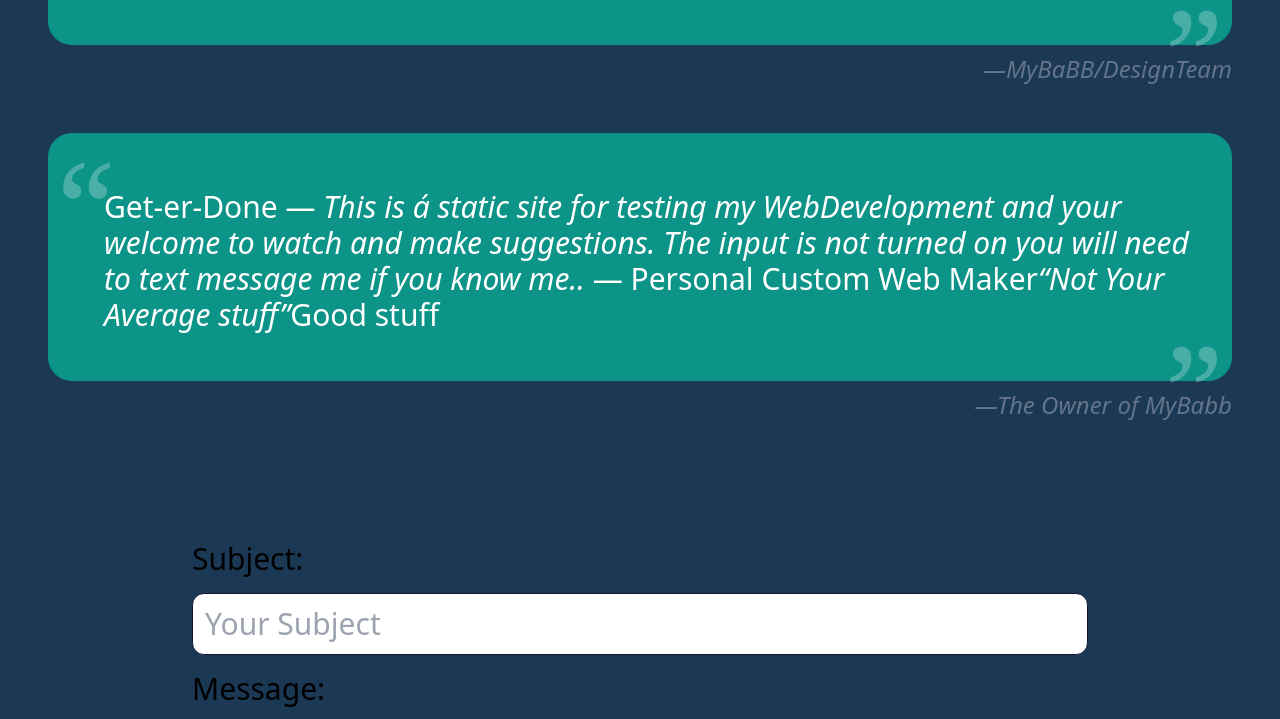
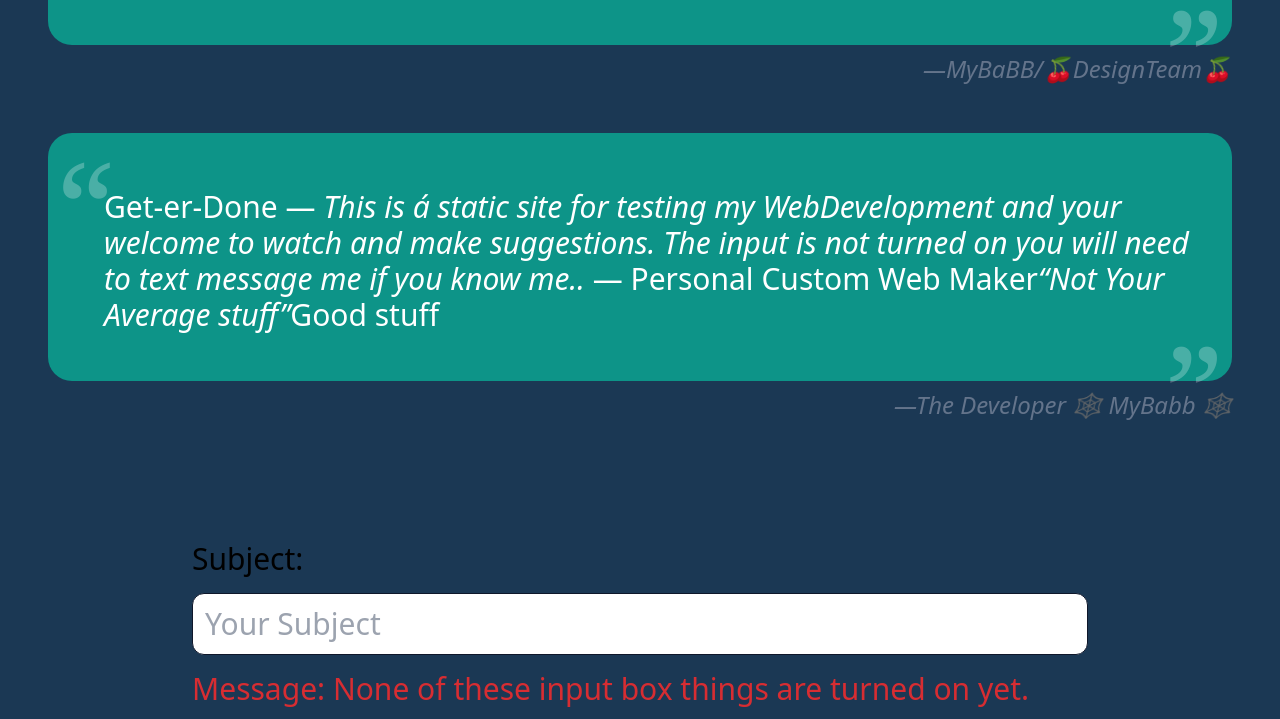
Before and after one commit to MyBaBB/MYBABB, a website: page build/index.html in a window 1280 px wide. Shown: the part 3041-3760 px from the top of the page. Drawn offline with Linux system fonts and the light colour scheme.

Commit message:
added under  in red near the footer construction words

```diff
--- a/build/index.html
+++ b/build/index.html
@@ -425,7 +425,7 @@
           </blockquote>
           <figcaption
             class="mt-2 text-right text-xl italic text-slate-500 dark:text-slate-400 sm:text-2xl">
-            &#8212;MyBaBB owner
+            &#8212;MyBaBB owner👑
          </figcaption>
   </figure>
 
@@ -468,7 +468,7 @@
   </blockquote>
 <figcaption
     class="mt-2 text-right text-xl italic text-slate-500 dark:text-slate-400 sm:text-2xl"        >
-    &#8212;MyBaBB/DesignTeam
+    &#8212;MyBaBB/🍒DesignTeam🍒
 </figcaption>
 </figure>
 <figure class="my-12">
@@ -483,7 +483,7 @@
 </blockquote>
 <figcaption
     class="mt-2 text-right text-xl italic text-slate-500 dark:text-slate-400 sm:text-2xl">
-    &#8212;The Owner of MyBabb
+    &#8212;The Developer 🕸️  MyBabb 🕸️
 </figcaption>
 </figure>
 </section>
@@ -501,8 +501,9 @@
             maxlength="60"
             placeholder="Your Subject"
             class="w-full rounded-xl border border-solid border-slate-900 p-3 text-2xl text-black dark:border-none sm:text-3xl"/>
-          <label for="message">Message:</label>
+          <label for="message" class="text-varLIGHTBEAK">Message: None of these input box things are turned on yet.</label>
         <textarea
+            type="text"
             name="message"
             id="message"
             cols="30"
```
